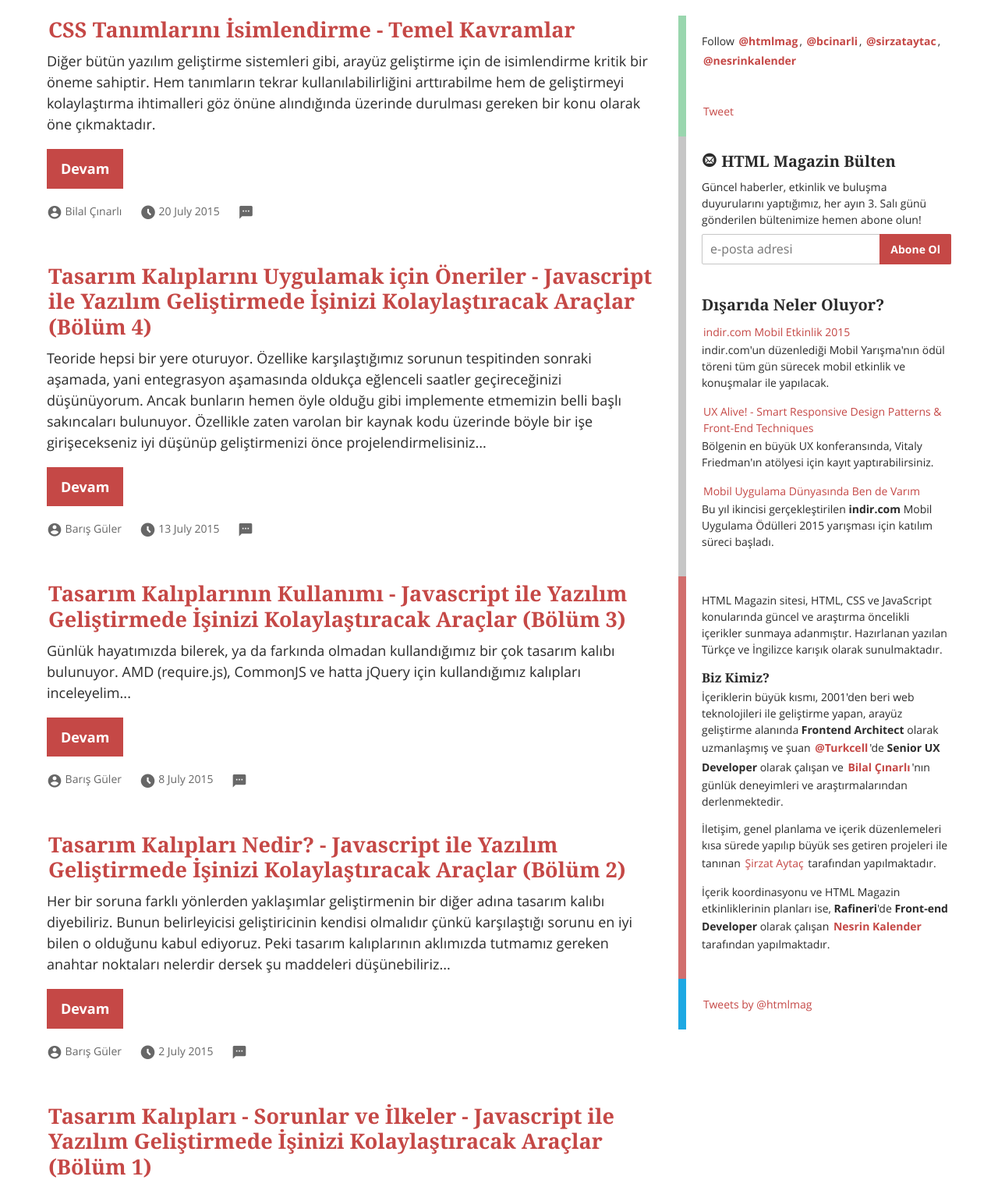
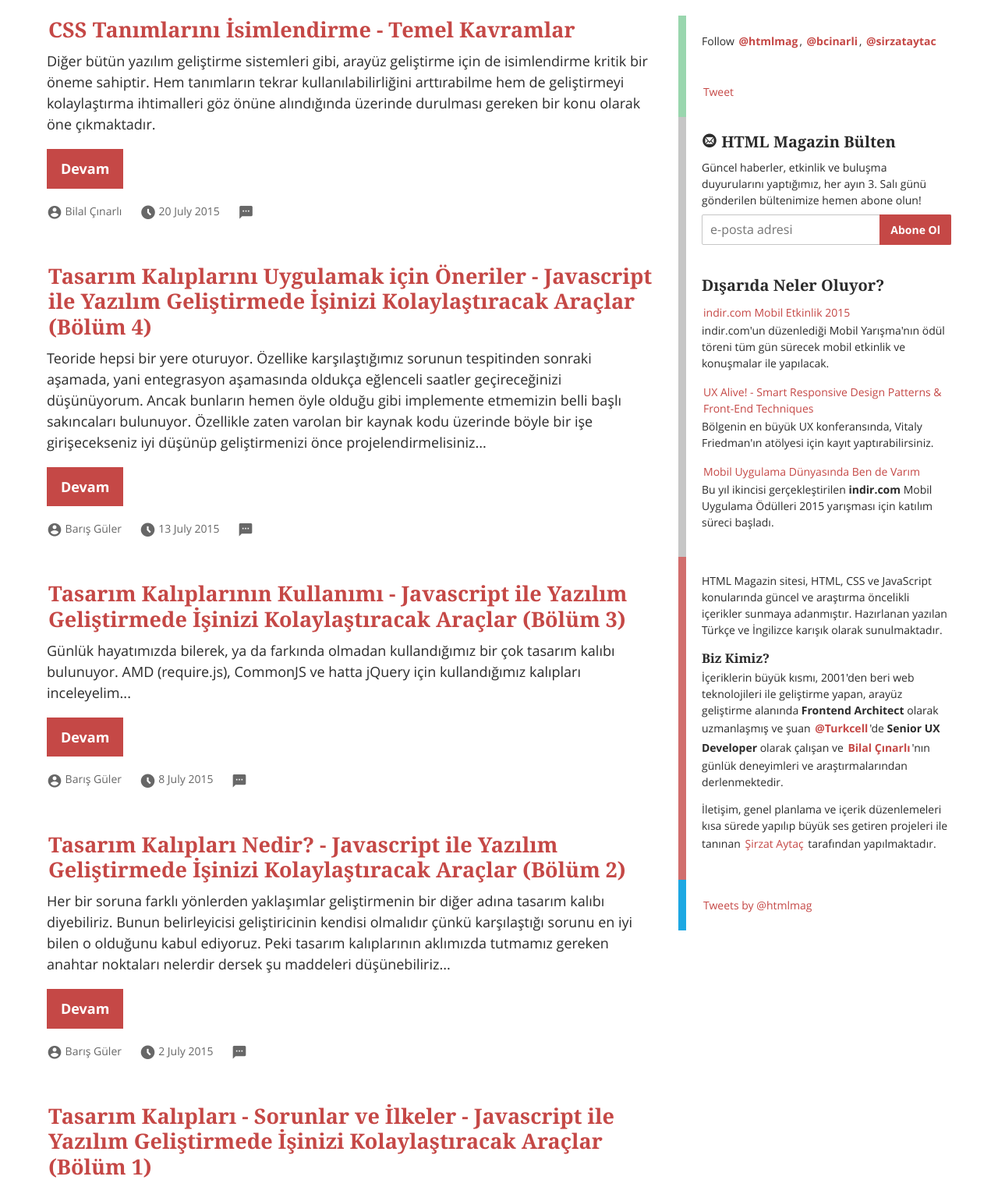
Before and after one commit to bcinarli/htmlmag, a PHP site: page / in a window 1280 px wide. Shown: the part 150-1663 px from the top of the page at 78% size. Run offline with PHP 8.4, Linux system fonts and the light colour scheme; some libraries are stand-ins or nearby versions; some web fonts are replaced.

Commit message:
Content update

```diff
--- a/app/pages/widgets/info.php
+++ b/app/pages/widgets/info.php
@@ -11,5 +11,4 @@
 	<h3>Biz Kimiz?</h3>
     <p>İçeriklerin büyük kısmı, 2001'den beri web teknolojileri ile geliştirme yapan, arayüz geliştirme alanında <strong>Frontend Architect</strong> olarak uzmanlaşmış ve şuan <a href="http://twitter.com/turkcell"><strong>@Turkcell</strong></a>'de <strong>Senior UX Developer</strong> olarak çalışan ve  <a href="http://bcinarli.com"><strong>Bilal Çınarlı</strong></a>'nın günlük deneyimleri ve araştırmalarından derlenmektedir.</p>
     <p>İletişim, genel planlama ve içerik düzenlemeleri kısa sürede yapılıp büyük ses getiren projeleri ile tanınan <a href="http://sirz.at">Şirzat Aytaç</a> tarafından yapılmaktadır.</p>
-    <p>İçerik koordinasyonu ve HTML Magazin etkinliklerinin planları ise, <strong>Rafineri</strong>'de <strong>Front-end Developer</strong> olarak çalışan <a href="https://twitter.com/nesrinkalender"><strong>Nesrin Kalender</strong></a> tarafından yapılmaktadır.</p>
 </div>
--- a/app/pages/widgets/social-links.php
+++ b/app/pages/widgets/social-links.php
@@ -7,5 +7,5 @@
 ?>
 
 <div class="widget social-links">
-	Follow <a href="http://twitter.com/htmlmag"><strong>@htmlmag</strong></a>, <a href="http://twitter.com/bcinarli"><strong>@bcinarli</strong></a>, <a href="https://twitter.com/sirzataytac"><strong>@sirzataytac</strong></a>, <a href="http://twitter.com/nesrinkalender"><strong>@nesrinkalender</strong></a>
+	Follow <a href="http://twitter.com/htmlmag"><strong>@htmlmag</strong></a>, <a href="http://twitter.com/bcinarli"><strong>@bcinarli</strong></a>, <a href="https://twitter.com/sirzataytac"><strong>@sirzataytac</strong></a>
 </div>
```
Also changed, not shown: _posts/_pages/about.md (+0 -2 lines).
